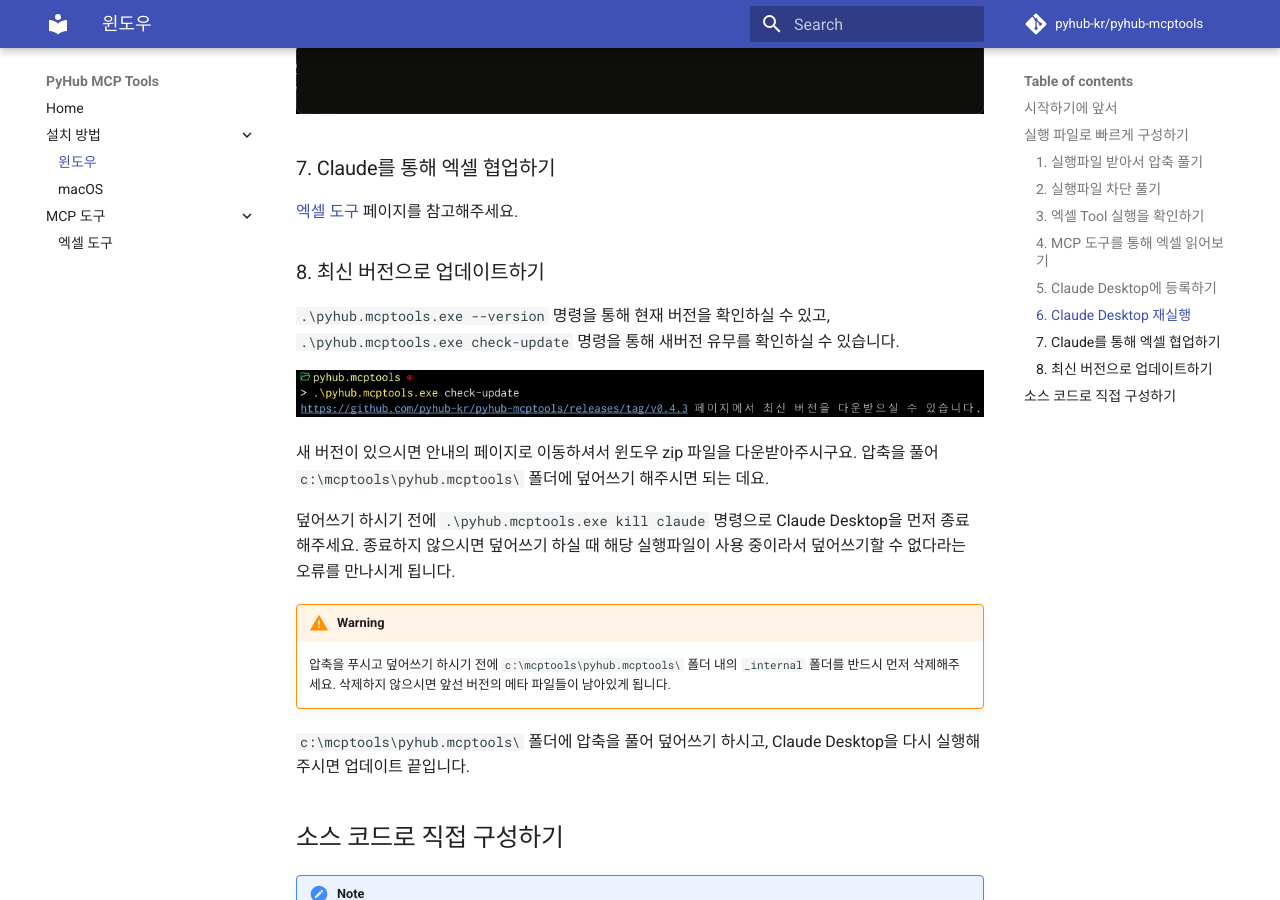
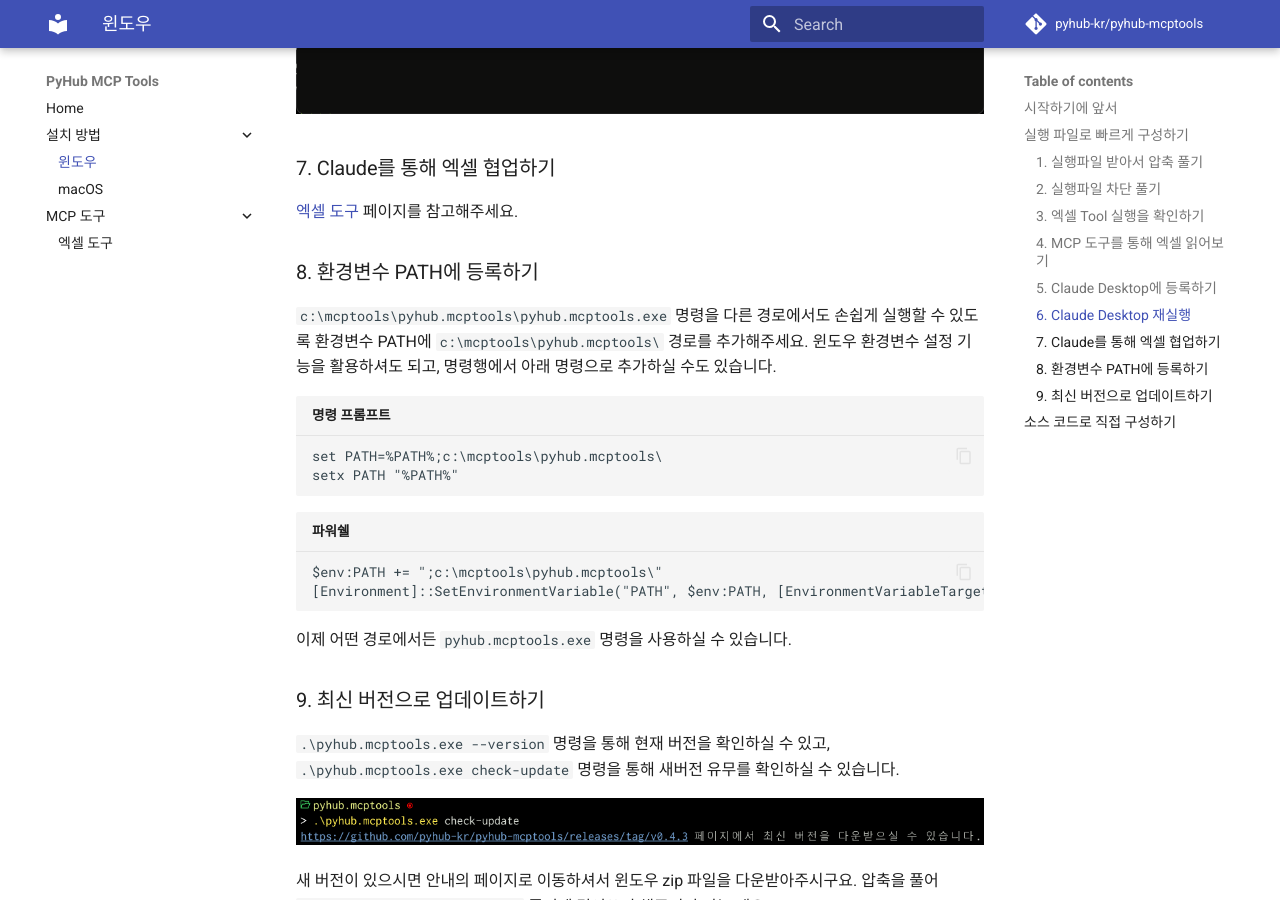
Before and after one commit to pyhub-kr/pyhub-mcptools, an MkDocs documentation site: the page built from docs/setup/windows/index.md, in a window 1280 px wide and 900 px high, scrolled down 10707 px. Built offline with MkDocs 1.6.1 and Material for MkDocs 9.7.7, drawn with Linux system fonts in a browser that asks for light colours; comment, search, counter and statistics services are not loaded.

Commit message:
환경변수 PATH 추가 가이드

````diff
--- a/docs/setup/windows/index.md
+++ b/docs/setup/windows/index.md
@@ -198,7 +198,25 @@
 
 [엑셀 도구](../../mcptools/excel/index.md) 페이지를 참고해주세요.
 
-### 8. 최신 버전으로 업데이트하기
+### 8. 환경변수 PATH에 등록하기
+
+`c:\mcptools\pyhub.mcptools\pyhub.mcptools.exe` 명령을 다른 경로에서도 손쉽게 실행할 수 있도록
+환경변수 PATH에 `c:\mcptools\pyhub.mcptools\` 경로를 추가해주세요.
+윈도우 환경변수 설정 기능을 활용하셔도 되고, 명령행에서 아래 명령으로 추가하실 수도 있습니다.
+
+``` title="명령 프롬프트"
+set PATH=%PATH%;c:\mcptools\pyhub.mcptools\
+setx PATH "%PATH%"
+```
+
+``` title="파워쉘"
+$env:PATH += ";c:\mcptools\pyhub.mcptools\"
+[Environment]::SetEnvironmentVariable("PATH", $env:PATH, [EnvironmentVariableTarget]::User)
+```
+
+이제 어떤 경로에서든 `pyhub.mcptools.exe` 명령을 사용하실 수 있습니다.
+
+### 9. 최신 버전으로 업데이트하기
 
 `.\pyhub.mcptools.exe --version` 명령을 통해 현재 버전을 확인하실 수 있고,
 `.\pyhub.mcptools.exe check-update` 명령을 통해 새버전 유무를 확인하실 수 있습니다.
````
